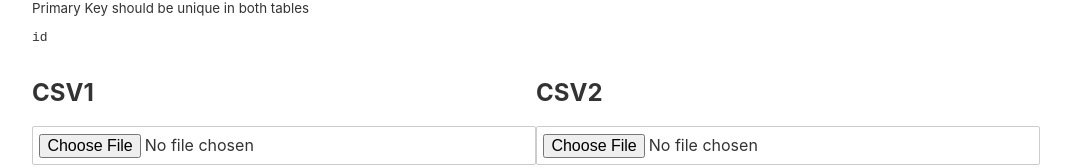
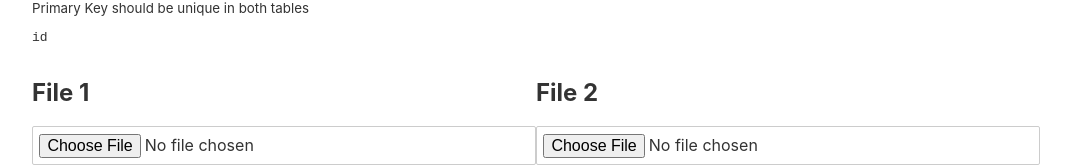
Before and after one commit to zerophin/csv-differences, a Svelte app: page / in a window 1280 px wide. Shown: the part 138-306 px from the top of the page, without its empty margins (104-1175 px from the left). Built offline with nearby package versions, Linux system fonts and the light colour scheme.

Commit message:
refactor: added filename to label

```diff
--- a/src/App.svelte
+++ b/src/App.svelte
@@ -71,8 +71,8 @@
 <PrimaryKeySelect bind:primaryKey bind:primaryKeyOptions/>
 <pre>{primaryKey}</pre>
 <div class="csv-inputs">
-    <TableInput bind:csv={csv1} inputName="CSV1"/>
-    <TableInput bind:csv={csv2} inputName="CSV2"/>
+    <TableInput bind:csv={csv1} inputName="File 1"/>
+    <TableInput bind:csv={csv2} inputName="File 2"/>
 </div>
 <br/>
 <Table diffs={diffs}/>
--- a/src/components/TableInput.svelte
+++ b/src/components/TableInput.svelte
@@ -4,6 +4,7 @@
   export let inputName = ""
   export let csv = ''
   let file = '';
+  let fileName = '';
 
   function handleFile(e) {
     let files = e.target.files, f = files[0];
@@ -14,12 +15,15 @@
       csv = XLSX.utils.sheet_to_csv(workbook.Sheets[sheetName]);
     };
     reader.readAsArrayBuffer(f);
+    if (f) {
+      fileName = f.name;
+    }
   }
 </script>
 
 <div class="textarea-group">
     <h2>
-        {inputName}
+        {inputName} {fileName.length > 0 ? `(${fileName})` : ""}
     </h2>
     <input type="file" accept=".xlsx, .xls, .csv" on:change={handleFile}/>
     <textarea bind:value={csv}></textarea>
```
